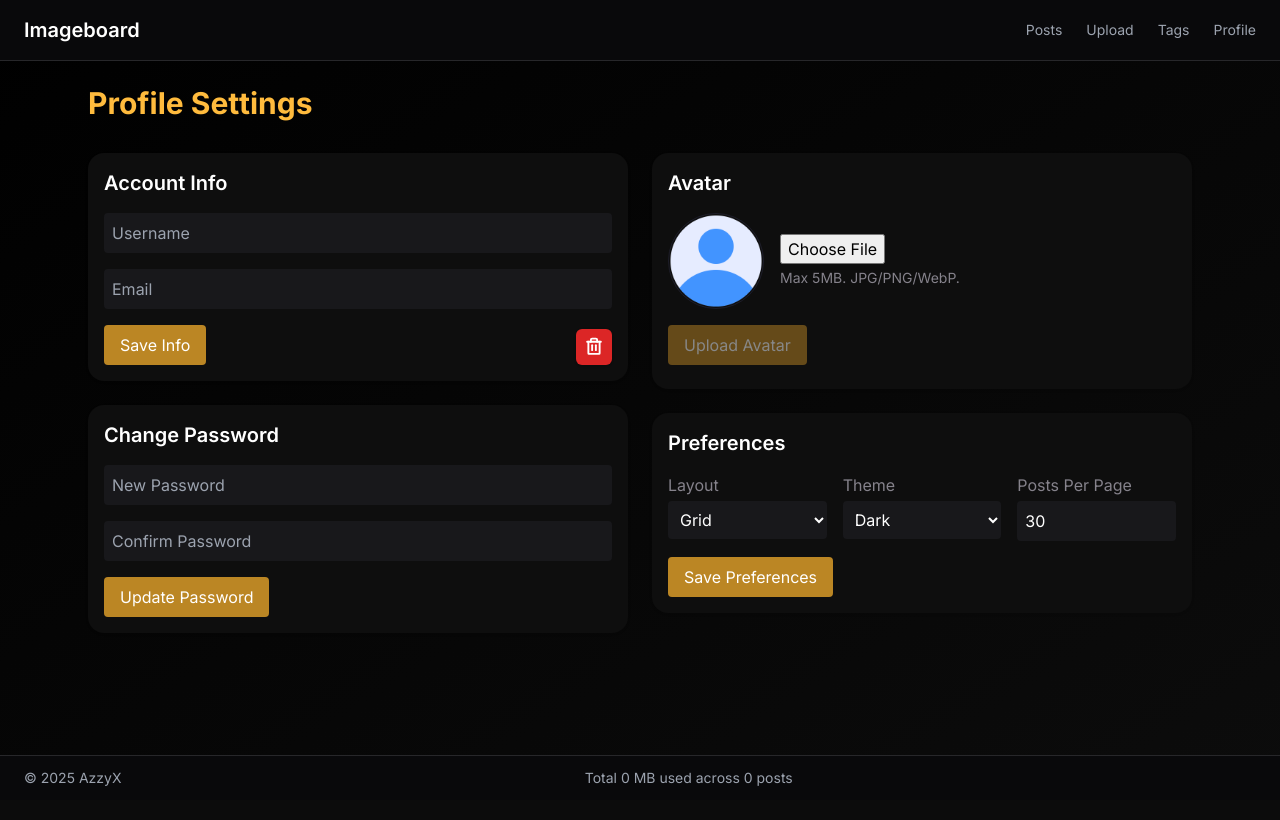
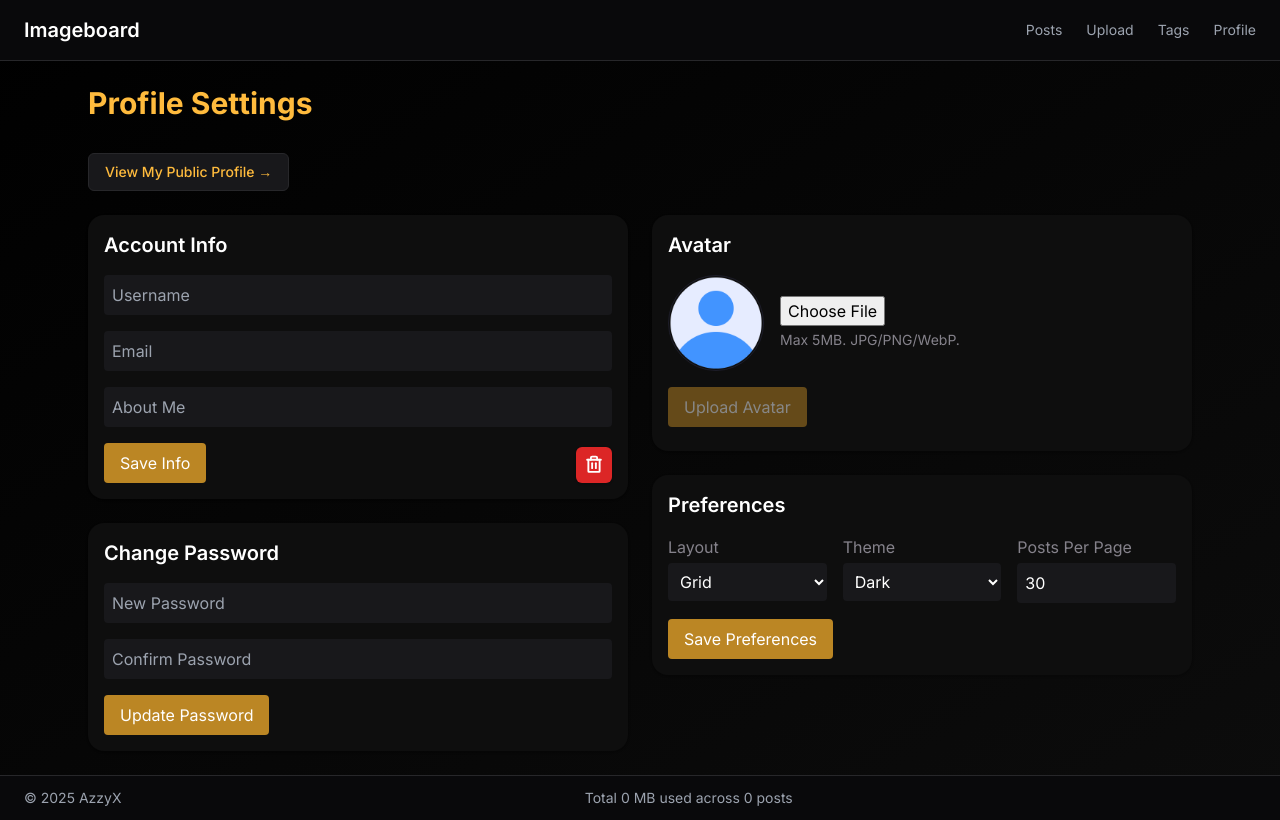
Before and after one commit to WWYDF/BooruParty, a Next.js app in the folder frontend/: page /profile in a window 1280 px wide. Built offline with nearby package versions, Linux system fonts and the light colour scheme; no server answers; the database is empty; sample sign-in values are in the browser's storage.

Commit message:
Profile changes
- Added button to view public profile
- Added button to edit profile to public page
- Added text box for users to edit their bio

```diff
--- a/frontend/src/app/api/users/self/route.ts
+++ b/frontend/src/app/api/users/self/route.ts
@@ -40,6 +40,7 @@ const updateUserSchema = z.object({
     username: z.string().min(3).max(32).optional(),
     email: z.string().email().optional(),
     password: z.string().min(6).optional(),
+    description: z.string().max(64).optional(),
     layout: z.enum(['GRID', 'COLLAGE']).optional(),
     theme: z.enum(['DARK', 'LIGHT']).optional(),
     postsPerPage: z.number().default(30),
@@ -62,12 +63,13 @@ export async function PATCH(req: Request) {
         );
     }
 
-    const { username, email, password, layout, theme, postsPerPage } = parsed.data;
+    const { username, email, description, password, layout, theme, postsPerPage } = parsed.data;
     const userId = session.user.id;
 
     const updates: any = {};
     if (username) updates.username = username;
     if (email) updates.email = email;
+    updates.description = description;
     if (password) updates.password = await bcrypt.hash(password, 10);
 
     const prefUpdates: any = {};
--- a/frontend/src/app/profile/page.tsx
+++ b/frontend/src/app/profile/page.tsx
@@ -13,6 +13,12 @@ export default async function ProfileSettingsPage() {
   return (
     <div className="max-w-6xl mx-auto p-6">
       <h1 className="text-3xl font-bold text-accent mb-8">Profile Settings</h1>
+      <a
+        href={`/users/${session.user.username}`}
+        className="inline-block mb-6 px-4 py-2 text-sm font-medium bg-zinc-900 text-accent rounded-md border border-zinc-800 hover:bg-zinc-950 hover:border-black transition"
+      >
+        View My Public Profile →
+      </a>
 
       <div className="grid grid-cols-1 md:grid-cols-2 gap-6">
         {/* Left Column */}
--- a/frontend/src/app/users/[username]/page.tsx
+++ b/frontend/src/app/users/[username]/page.tsx
@@ -7,6 +7,8 @@ import { ALLOWED_EMBED_SOURCES, roleGlowMap } from "@/core/dictionary";
 import { motion } from "framer-motion";
 import clsx from "clsx";
 import { formatTimeAgo } from "@/core/formats";
+import { GearSix } from "phosphor-react";
+import { useSession } from "next-auth/react";
 
 function extractEmbeds(content: string): { type: "url" | "post"; value: string }[] {
   const embeds: { type: "url" | "post"; value: string }[] = [];
@@ -67,6 +69,7 @@ export default function UserProfilePage() {
   const { username } = useParams() as { username: string };
   const [user, setUser] = useState<any>(null);
   const [loading, setLoading] = useState(true);
+  const { data: session } = useSession();
 
   useEffect(() => {
     fetch(`/api/users/${username}`)
@@ -91,7 +94,7 @@ export default function UserProfilePage() {
       )}
     >
       {/* Avatar + Username + Bio */}
-      <div className="grid grid-cols-1 md:grid-cols-[100px_1fr] gap-4 items-center">
+      <div className="grid grid-cols-1 md:grid-cols-[100px_1fr_auto] gap-4 items-start">
         <img
           src={user.avatar}
           alt={user.username}
@@ -115,6 +118,17 @@ export default function UserProfilePage() {
             Member Since: {new Date(user.createdAt).toLocaleDateString()}
           </div>
         </div>
+        {session?.user?.username === user.username && (
+          <div className="self-start">
+            <a
+              href="/profile"
+              className="inline-flex items-center gap-2 px-3 py-1.5 text-sm font-medium bg-zinc-900 text-accent rounded-md border border-zinc-800 hover:bg-zinc-950 hover:border-black transition"
+            >
+              <GearSix size={16} weight="bold" />
+              Edit Profile
+            </a>
+          </div>
+        )}
       </div>
 
       {/* Recent Posts */}
--- a/frontend/src/components/clientSide/UserSettings/InfoForm.tsx
+++ b/frontend/src/components/clientSide/UserSettings/InfoForm.tsx
@@ -10,6 +10,7 @@ import { motion, AnimatePresence } from "framer-motion";
 export default function InfoForm() {
   const [username, setUsername] = useState('');
   const [email, setEmail] = useState('');
+  const [description, setDescription] = useState('');
   const [showConfirm, setShowConfirm] = useState(false);
   const [deleting, setDeleting] = useState(false);
   const [deleteMode, setDeleteMode] = useState<"delete" | "transfer">("transfer");
@@ -21,6 +22,7 @@ export default function InfoForm() {
         const user = await getCurrentUser();
         setUsername(user.username || '');
         setEmail(user.email || '');
+        setDescription(user.description || '');
       } catch (err) {
         toast('Could not load user info', 'error');
       }
@@ -29,7 +31,7 @@ export default function InfoForm() {
 
   const save = async () => {
     try {
-      await updateUser({ username, email });
+      await updateUser({ username, email, description });
       toast('Saved!', 'success');
     } catch (err: any) {
       toast(err.message, 'error');
@@ -51,6 +53,13 @@ export default function InfoForm() {
             onChange={(e) => setEmail(e.target.value)}
             placeholder="Email"
             type="email"
+            className="w-full p-2 rounded bg-zinc-900 text-white focus:outline-none focus:ring-2 focus:ring-zinc-800"
+        />
+        <input
+            value={description}
+            onChange={(e) => setDescription(e.target.value)}
+            placeholder="About Me"
+            type="text"
             className="w-full p-2 rounded bg-zinc-900 text-white focus:outline-none focus:ring-2 focus:ring-zinc-800"
         />
         <button onClick={save} className="bg-darkerAccent text-white px-4 py-2 rounded">Save Info</button>
--- a/frontend/src/components/serverSide/Users/updateUser.ts
+++ b/frontend/src/components/serverSide/Users/updateUser.ts
@@ -2,6 +2,7 @@ export async function updateUser(data: Partial<{
     username: string;
     email: string;
     password: string;
+    description?: string;
     layout: 'GRID' | 'COLLAGE';
     theme: 'DARK' | 'LIGHT';
     postsPerPage: number;
```
